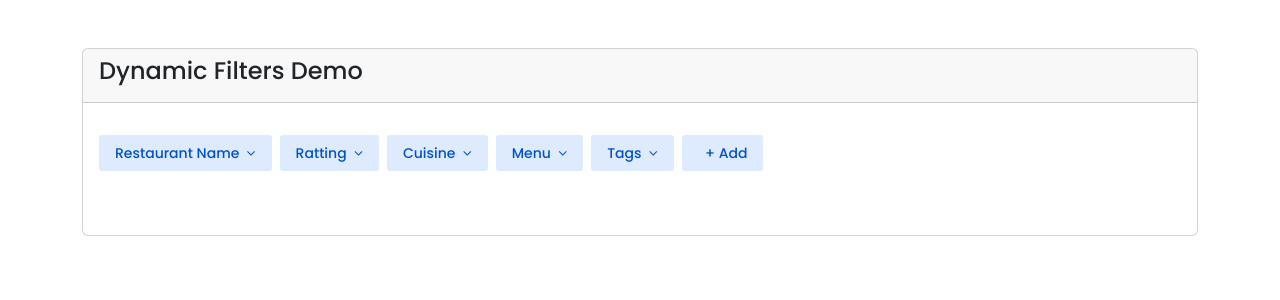
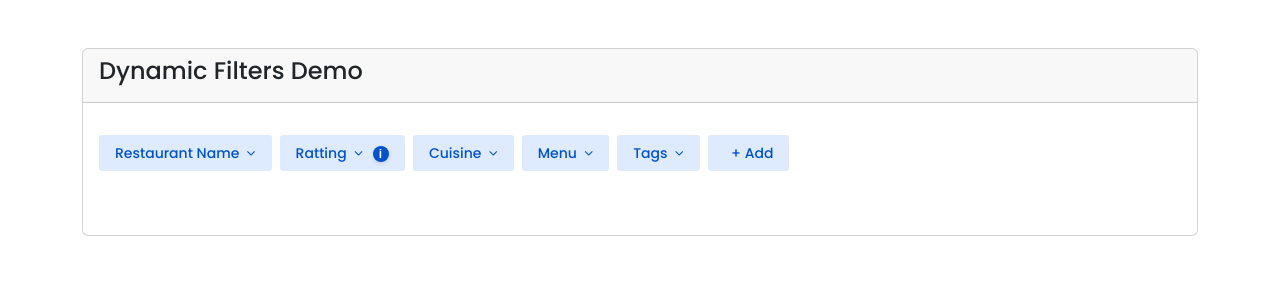
Before and after one commit to DipakJavre/ng-dynamic-filters, an Angular app: page / in a window 1280 px wide. Shown: the top 300 px of the page. Built offline with nearby package versions, Linux system fonts and the light colour scheme.

Commit message:
:zap: Code optimization

```diff
--- a/src/app/app.component.ts
+++ b/src/app/app.component.ts
@@ -32,6 +32,7 @@ export class AppComponent {
       field: 'rating',
       label: 'Ratting',
       isVisibleInRow: true,
+      fieldInformation: 'Rating of the restaurant',
       type: {
         dataType: 'number',
       },
--- a/src/app/dynamic-filters/add-new-filter/add-new-filter.component.ts
+++ b/src/app/dynamic-filters/add-new-filter/add-new-filter.component.ts
@@ -4,12 +4,11 @@ import { FormArray, FormGroup, ReactiveFormsModule } from '@angular/forms';
 
 @Component({
   selector: 'app-add-new-filter',
-  imports: [NgFor,ReactiveFormsModule],
+  imports: [NgFor, ReactiveFormsModule],
   templateUrl: './add-new-filter.component.html',
   styleUrl: './add-new-filter.component.scss',
 })
 export class AddNewFilterComponent {
-
   @Input() filters!: FormArray;
 
   get formGroups(): FormGroup[] {
@@ -17,19 +16,12 @@ export class AddNewFilterComponent {
   }
 
   onChangeFilterType(index: number): void {
-     const filterGroup = this.filters.at(index) as FormGroup;
+    const filterGroup = this.filters.at(index) as FormGroup;
     if (filterGroup) {
-      console.log(filterGroup.value);
-        filterGroup.patchValue({
+      filterGroup.patchValue({
         operator: null,
         value: null,
       });
-      // const fieldName = filterGroup.get('field')?.value;
-      // filterGroup.patchValue({
-      //   operator: null,
-      //   value: isMultipleType ? [] : null,
-      //   isVisibleInRow: false,
-      // });
     }
   }
 }
--- a/src/app/dynamic-filters/dynamic-filters.component.html
+++ b/src/app/dynamic-filters/dynamic-filters.component.html
@@ -10,6 +10,13 @@
           <span class="ml-2">
             <i class="fa fa-angle-down"></i>
           </span>
+          <div
+            class="info-icon"
+            *ngIf="fieldInfoMap.get(fg.get('field')?.value)"
+            [title]="fieldInfoMap.get(fg.get('field')?.value)"
+          >
+            <span class="info-icon-circle">i</span>
+          </div>
           <!-- <button class="close-icon" (click)="removeFilter(i)">&#10006;</button> -->
         </div>
 
@@ -20,7 +27,7 @@
             >
             <div class="custom-dropdown">
               <ng-select
-                [items]="getOperators(fg.get('field')?.value)"
+                [items]="fg.get('field')?.value | operators: filterList"
                 bindLabel="label"
                 bindValue="value"
                 formControlName="operator"
@@ -49,10 +56,10 @@
     </div>
   </div>
   <div class="mt-4" *ngIf="jqlQuery()">
-      <div class="alert alert-success w-100">
-        <h5 class="m-0">
-          <pre class="m-0" [innerHTML]="jqlQuery() | highlightJql"></pre>
-        </h5>
-      </div>
+    <div class="alert alert-success w-100">
+      <h5 class="m-0">
+        <pre class="m-0" [innerHTML]="jqlQuery() | highlightJql"></pre>
+      </h5>
+    </div>
   </div>
 </form>
--- a/src/app/dynamic-filters/dynamic-filters.component.scss
+++ b/src/app/dynamic-filters/dynamic-filters.component.scss
@@ -198,3 +198,35 @@ $font-size: 14px;
     background-color: #deebff;
   }
 }
+
+.info-icon {
+  display: inline-block;
+  position: relative;
+  cursor: pointer;
+  font-family: Arial, sans-serif;
+  .info-icon-circle {
+    display: inline-flex;
+    align-items: center;
+    justify-content: center;
+    width: 16px;
+    height: 16px;
+    background-color: #0052cc;
+    color: white;
+    border-radius: 50%;
+    font-weight: bold;
+    font-size: 12px;
+    text-align: center;
+    line-height: 1;
+    box-shadow: 0 2px 4px rgba(0, 0, 0, 0.1);
+    margin-left: 10px;
+    padding-right: 1px;
+  }
+
+  .info-icon:hover .info-icon-circle {
+    background-color: #003c8f;
+  }
+
+  .info-icon:focus .info-icon-circle {
+    outline: 2px solid #ffab00;
+  }
+}
--- a/src/app/dynamic-filters/dynamic-filters.component.ts
+++ b/src/app/dynamic-filters/dynamic-filters.component.ts
@@ -34,11 +34,12 @@ import { NgSelectModule } from '@ng-select/ng-select';
 import { ValueComponentMap } from './value-components/value-component-map';
 import { QueryBuilderService } from './services/query-builder.service';
 import { HighlightJqlPipe } from './pipes/HighlightJqlPipe ';
+import { OperatorsPipe } from './pipes/operator.pipe';
 
 @Component({
   selector: 'lib-dynamic-filters',
   standalone: true,
-  imports: [ReactiveFormsModule, NgIf, NgFor, NgSelectModule, HighlightJqlPipe],
+  imports: [ReactiveFormsModule, NgIf, NgFor, NgSelectModule, HighlightJqlPipe, OperatorsPipe],
   templateUrl: './dynamic-filters.component.html',
   styleUrl: './dynamic-filters.component.scss',
   providers: [QueryBuilderService],
@@ -54,6 +55,7 @@ export class DynamicFiltersComponent implements OnInit, OnDestroy, OnChanges {
   @ViewChild('addDropdownDynamicContainer', { read: ViewContainerRef })
   addDropdownDynamicContainer!: ViewContainerRef;
   addFilterDropdownComponentRef!: ComponentRef<any>;
+  fieldInfoMap = new Map<string, string>();
 
   openDropdownIndex = signal<number>(-1);
   isAddDropdownOpen = signal(false);
@@ -72,14 +74,12 @@ export class DynamicFiltersComponent implements OnInit, OnDestroy, OnChanges {
 
   ngOnInit(): void {
     this.initializeFiltersForm();
-
     this.filtersForm
       .get('filters')
       ?.valueChanges.pipe()
       .subscribe(() => {
         Promise.resolve().then(() => {
           this.buildJQLQuery();
-
           if (this.isAddDropdownOpen()) {
             this.isAddDropdownOpen.set(false);
             this.addDropdownDynamicContainer.clear();
@@ -135,7 +135,14 @@ export class DynamicFiltersComponent implements OnInit, OnDestroy, OnChanges {
         label: [field.label],
       });
       this.filters.push(filterGroup);
+
+      // Map field information for display
+      this.mapFieldInformation(field);
     });
+  }
+
+  mapFieldInformation(field: FilterDefinition) {
+    this.fieldInfoMap.set(field.field, field.fieldInformation || '');
   }
 
   toggleDropdown(index: number) {
@@ -215,11 +222,6 @@ export class DynamicFiltersComponent implements OnInit, OnDestroy, OnChanges {
   //   }
   // }
 
-  getOperators(field: string): OperatorDefinition[] {
-    const dataType = this.filterList.find((f) => f.field === field)?.type
-      ?.dataType;
-    return dataType ? operatorsMap[dataType] ?? [] : [];
-  }
 
   destroyAddFilterDropdown() {
     if (this.addFilterDropdownComponentRef) {
--- /dev/null
+++ b/src/app/dynamic-filters/pipes/operator.pipe.ts
@@ -0,0 +1,17 @@
+import { Pipe, PipeTransform } from '@angular/core';
+import {
+  FilterDefinition,
+  OperatorDefinition,
+  operatorsMap,
+} from '../utils/common-utilities';
+
+@Pipe({
+  name: 'operators',
+  pure: true,
+})
+export class OperatorsPipe implements PipeTransform {
+  transform(field: string, filters: FilterDefinition[]): OperatorDefinition[] {
+    const dataType = filters.find((f) => f.field === field)?.type?.dataType;
+    return dataType ? operatorsMap[dataType] ?? [] : [];
+  }
+}
--- a/src/app/dynamic-filters/utils/common-utilities.ts
+++ b/src/app/dynamic-filters/utils/common-utilities.ts
@@ -9,6 +9,7 @@ export interface FilterDefinition {
   field: string;
   label: string;
   isVisibleInRow: boolean;
+  fieldInformation?: string;
   type: {
     dataType: SupportedDataType;
     options?: SelectOption[];
```
